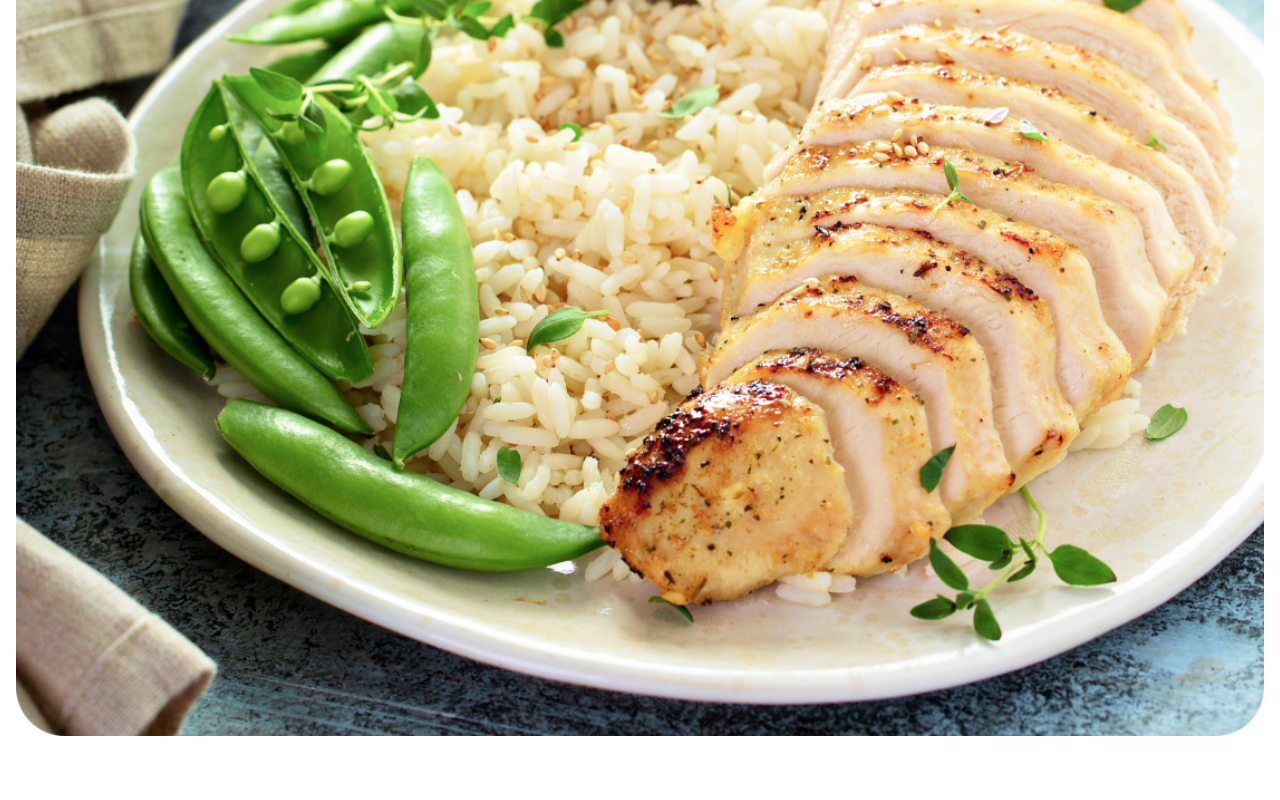
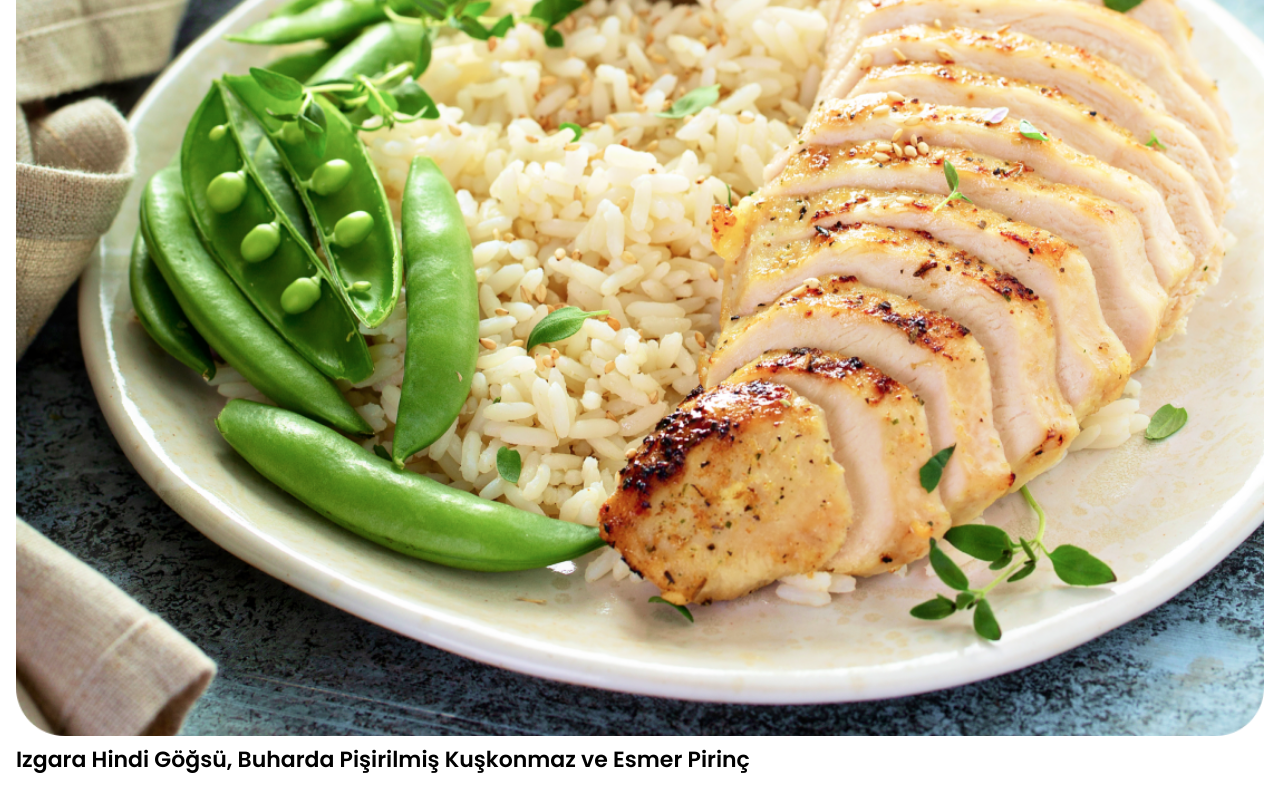
Before and after one commit to dursunkokturk/saglikli-yasam, a React (Vite) app: page / in a window 1280 px wide. Shown: the part 409-1209 px from the top of the page. Before the commit the page ends 1172 px from the top, so only its background shows below. Built offline with nearby package versions, Linux system fonts and the light colour scheme.

Commit message:
src klasoru icindeki components klasoru icindeki headers.jsx component icinde main alaninda features section alani olusturuldu, app.css dosyasinda css duzenlemesi yapildi

```diff
--- a/src/App.css
+++ b/src/App.css
@@ -54,3 +54,12 @@ main .hero .featured-menus {
 main .hero .featured-example-menu {
   width: 100%;
 }
+
+main .features {
+  margin-bottom: 24px;
+}
+
+main .features h3 {
+  font-size: 22px;
+  font-weight: 600;
+}
--- a/src/Components/Headers.jsx
+++ b/src/Components/Headers.jsx
@@ -22,6 +22,9 @@ export default function Headers() {
           </div>
           <img src={FeaturedExampleMenu} className='featured-example-menu' alt="" />
         </section>
+        <section className="features">
+          <h3>Izgara Hindi Göğsü, Buharda Pişirilmiş Kuşkonmaz ve Esmer Pirinç</h3>
+        </section>
       </main>
     </>
   )
```
